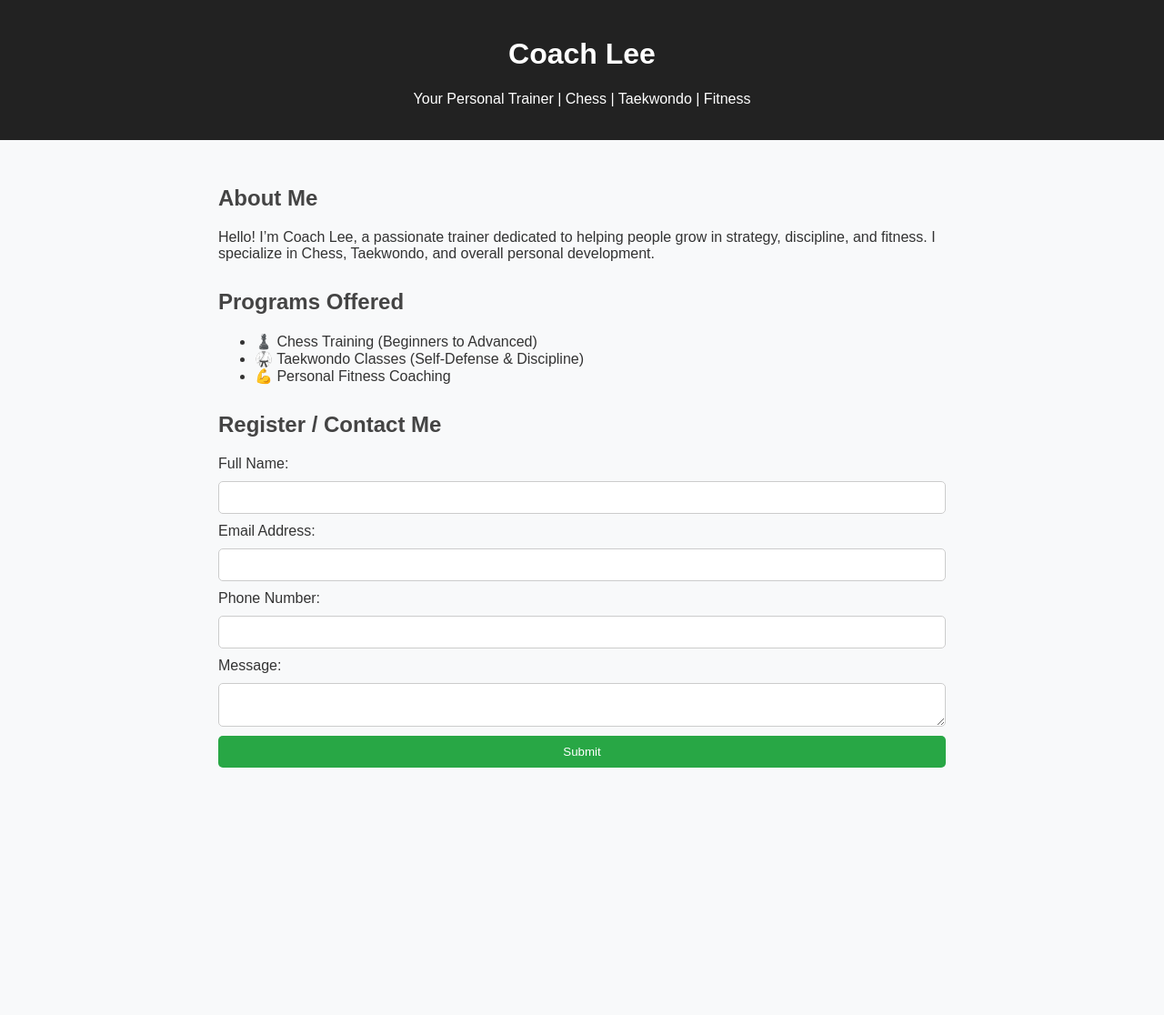
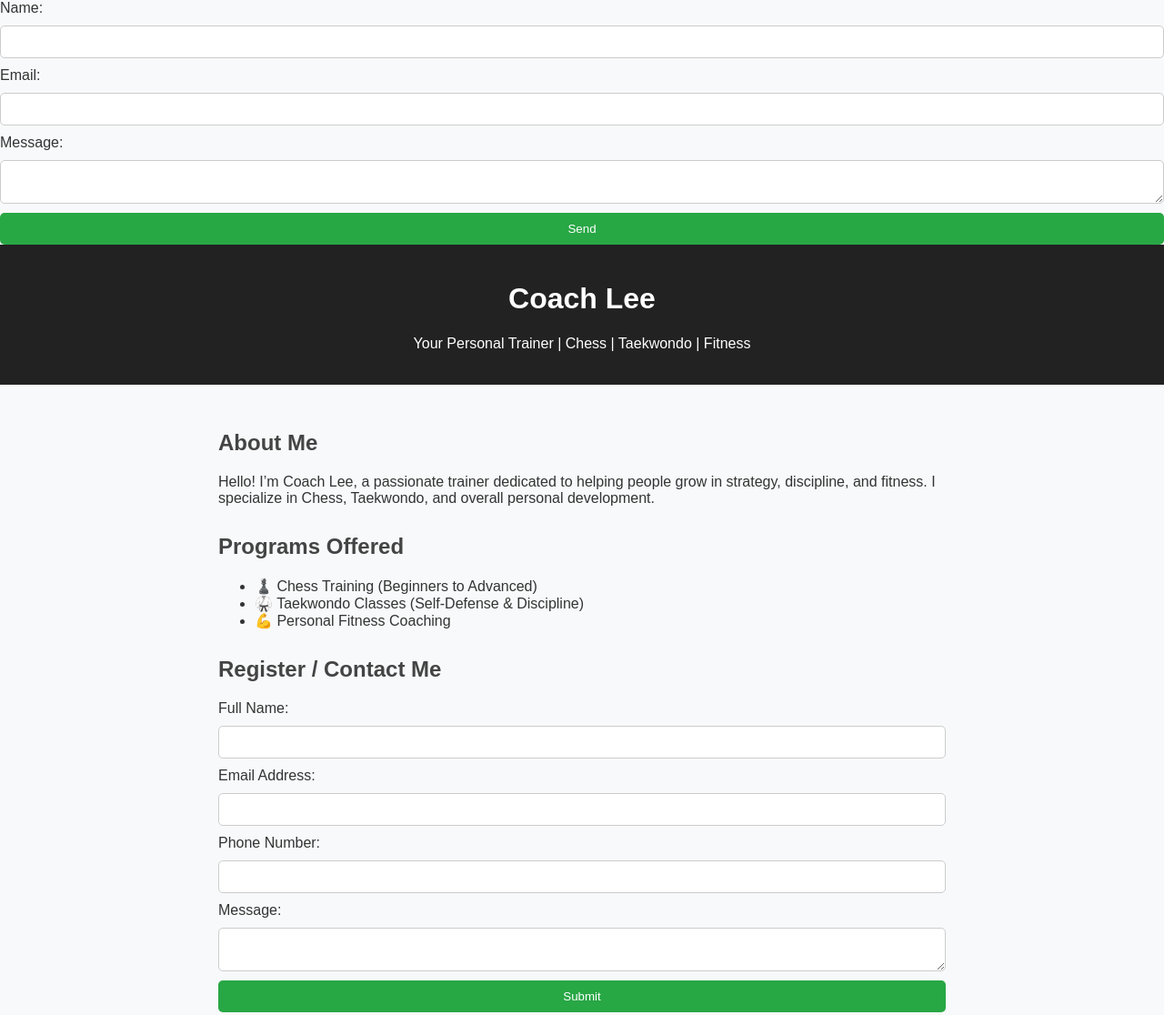
Before and after one commit to Lee786-sys/Trainer-Lee, a plain HTML site: page index.html in a window 1280 px wide. Shown: the whole page at 91% size. Before the commit the page ends 864 px from the top, so only its background shows below. Drawn offline with Linux system fonts and the light colour scheme.

Commit message:
Update index.html

```diff
--- a/index.html
+++ b/index.html
@@ -7,6 +7,19 @@
   <link rel="stylesheet" href="style.css">
 </head>
 <body>
+  <form action="https://formspree.io/f/mnqwert" method="POST">
+  <label for="name">Name:</label>
+  <input type="text" name="name" id="name" required>
+
+  <label for="email">Email:</label>
+  <input type="email" name="email" id="email" required>
+
+  <label for="message">Message:</label>
+  <textarea name="message" id="message" required></textarea>
+
+  <button type="submit">Send</button>
+</form>
+
   <header>
     <h1>Coach Lee</h1>
     <p>Your Personal Trainer | Chess | Taekwondo | Fitness</p>
```
